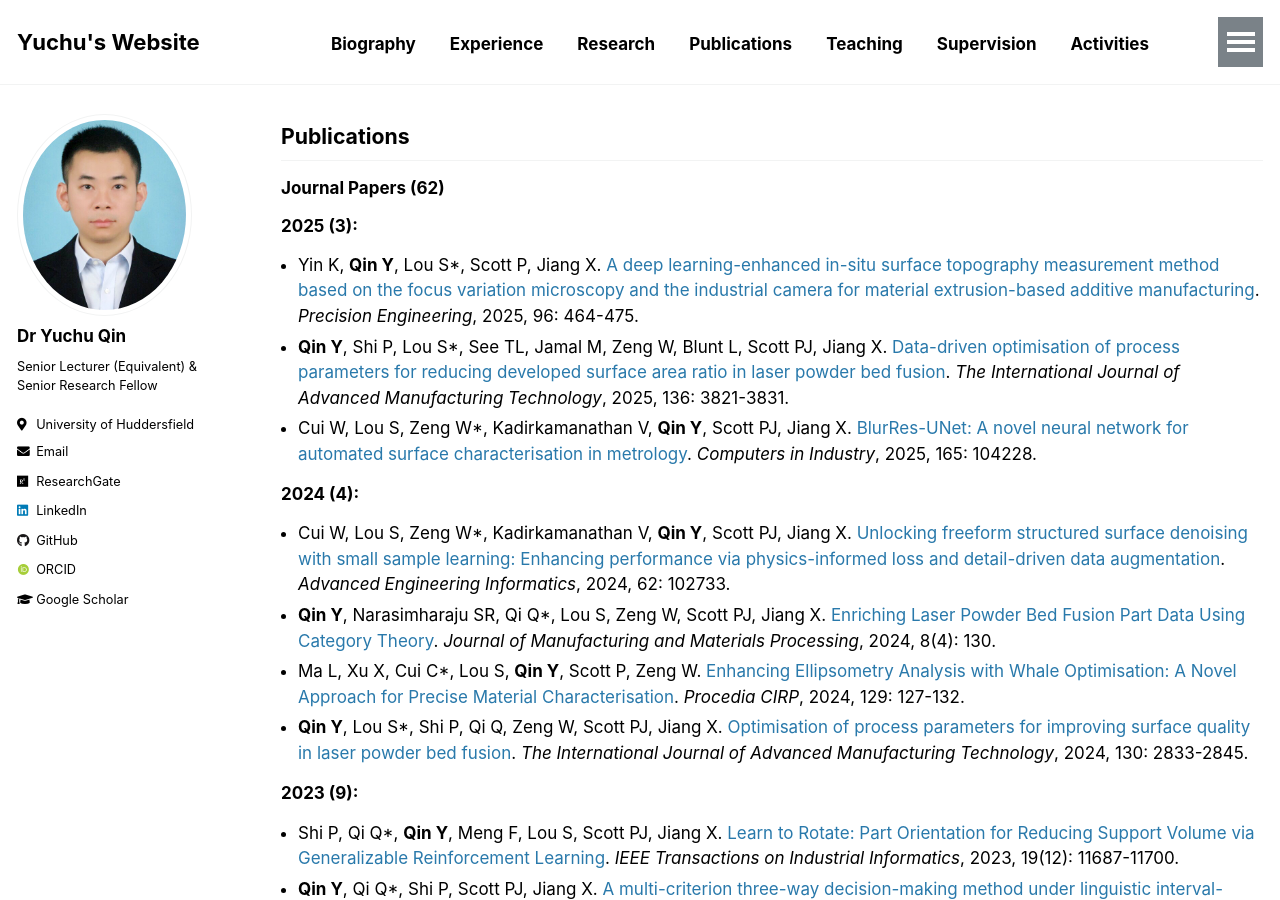
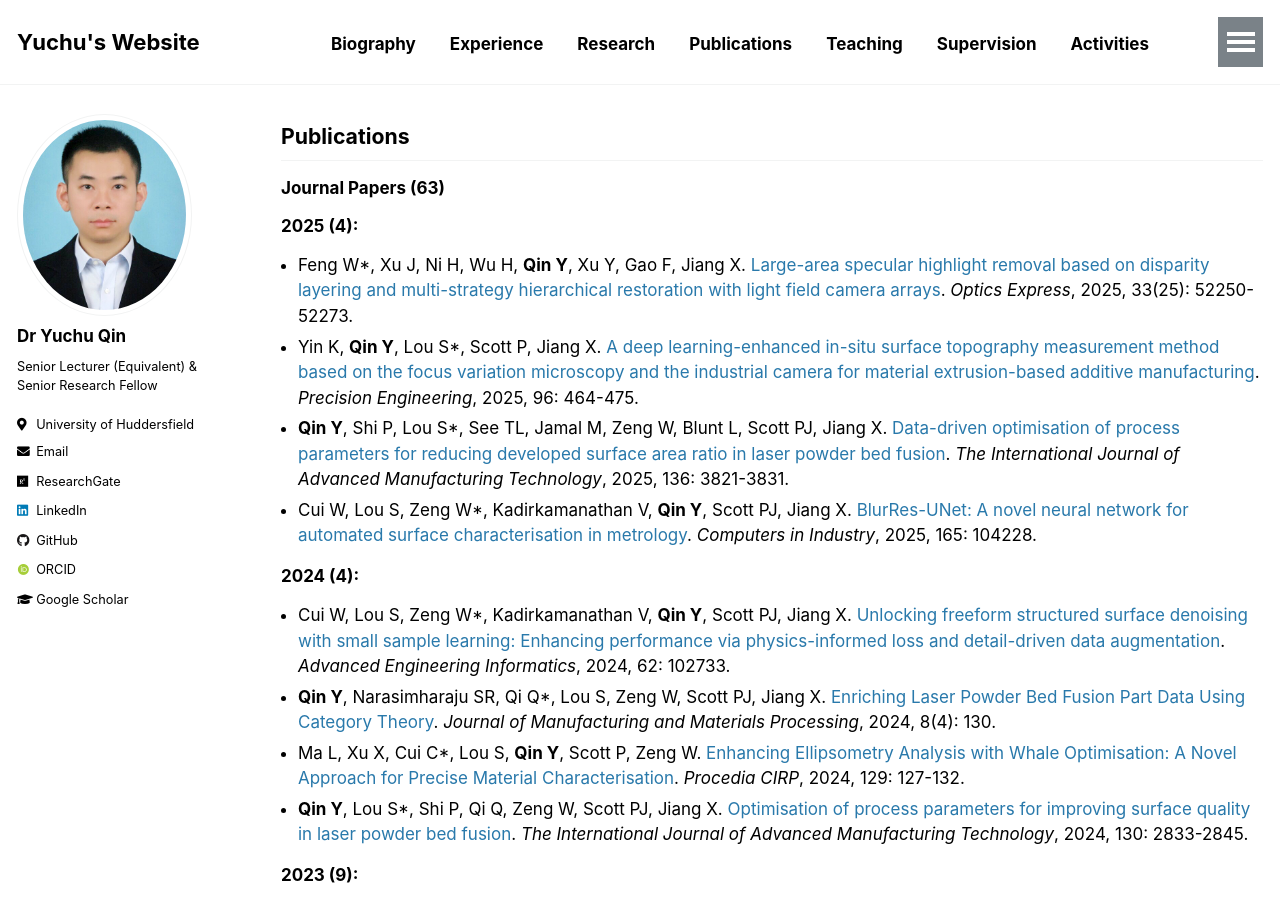
Before and after one commit to yuchu-qin/yuchu-qin.github.io, a Jekyll site: the page built from _pages/publications.md, in a window 1280 px wide and 900 px high. Built offline with Jekyll 4.4.1, drawn with Linux system fonts in a browser that asks for light colours; some web fonts are replaced; our own code applies the rules of GitHub Pages for plain Markdown files.

Commit message:
Update publication count and add new paper for 2025

```diff
--- a/_pages/publications.md
+++ b/_pages/publications.md
@@ -4,8 +4,9 @@ author_profile: true
 ---
 
 ## Publications
-### Journal Papers (62)
-### 2025 (3):
+### Journal Papers (63)
+### 2025 (4):
+- Feng W*, Xu J, Ni H, Wu H, **Qin Y**, Xu Y, Gao F, Jiang X. [Large-area specular highlight removal based on disparity layering and multi-strategy hierarchical restoration with light field camera arrays](https://opg.optica.org/oe/fulltext.cfm?uri=oe-33-25-52250). _Optics Express_, 2025, 33(25): 52250-52273.
 - Yin K, **Qin Y**, Lou S*, Scott P, Jiang X. [A deep learning-enhanced in-situ surface topography measurement method based on the focus variation microscopy and the industrial camera for material extrusion-based additive manufacturing](https://www.sciencedirect.com/science/article/pii/S0141635925002004). _Precision Engineering_, 2025, 96: 464-475.
 - **Qin Y**, Shi P, Lou S*, See TL, Jamal M, Zeng W, Blunt L, Scott PJ, Jiang X. [Data-driven optimisation of process parameters for reducing developed surface area ratio in laser powder bed fusion](https://link.springer.com/article/10.1007/s00170-025-15038-4). _The International Journal of Advanced Manufacturing Technology_, 2025, 136: 3821-3831.
 - Cui W, Lou S, Zeng W*, Kadirkamanathan V, **Qin Y**, Scott PJ, Jiang X. [BlurRes-UNet: A novel neural network for automated surface characterisation in metrology](https://www.sciencedirect.com/science/article/pii/S0166361524001568). _Computers in Industry_, 2025, 165: 104228.
```
